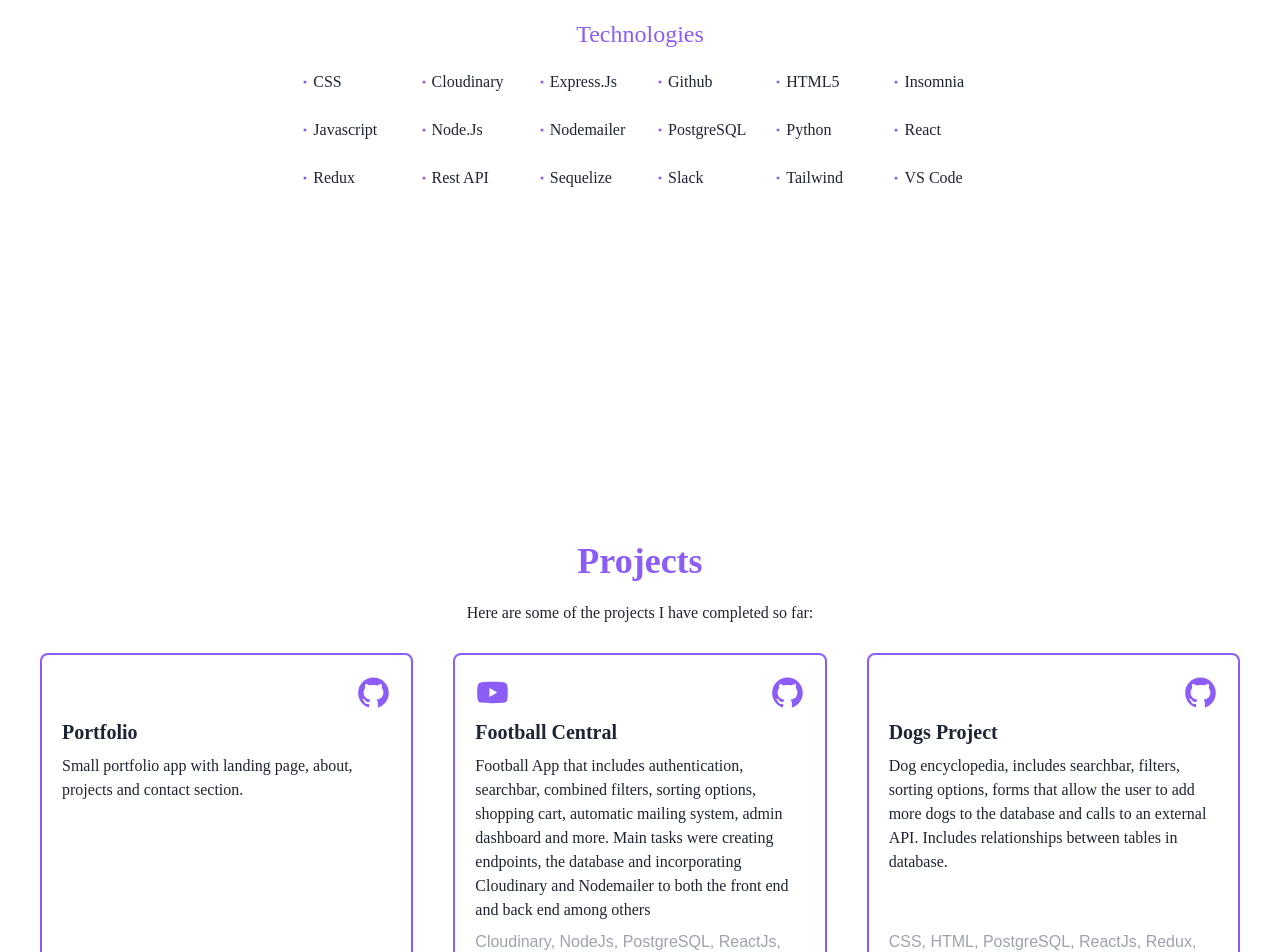
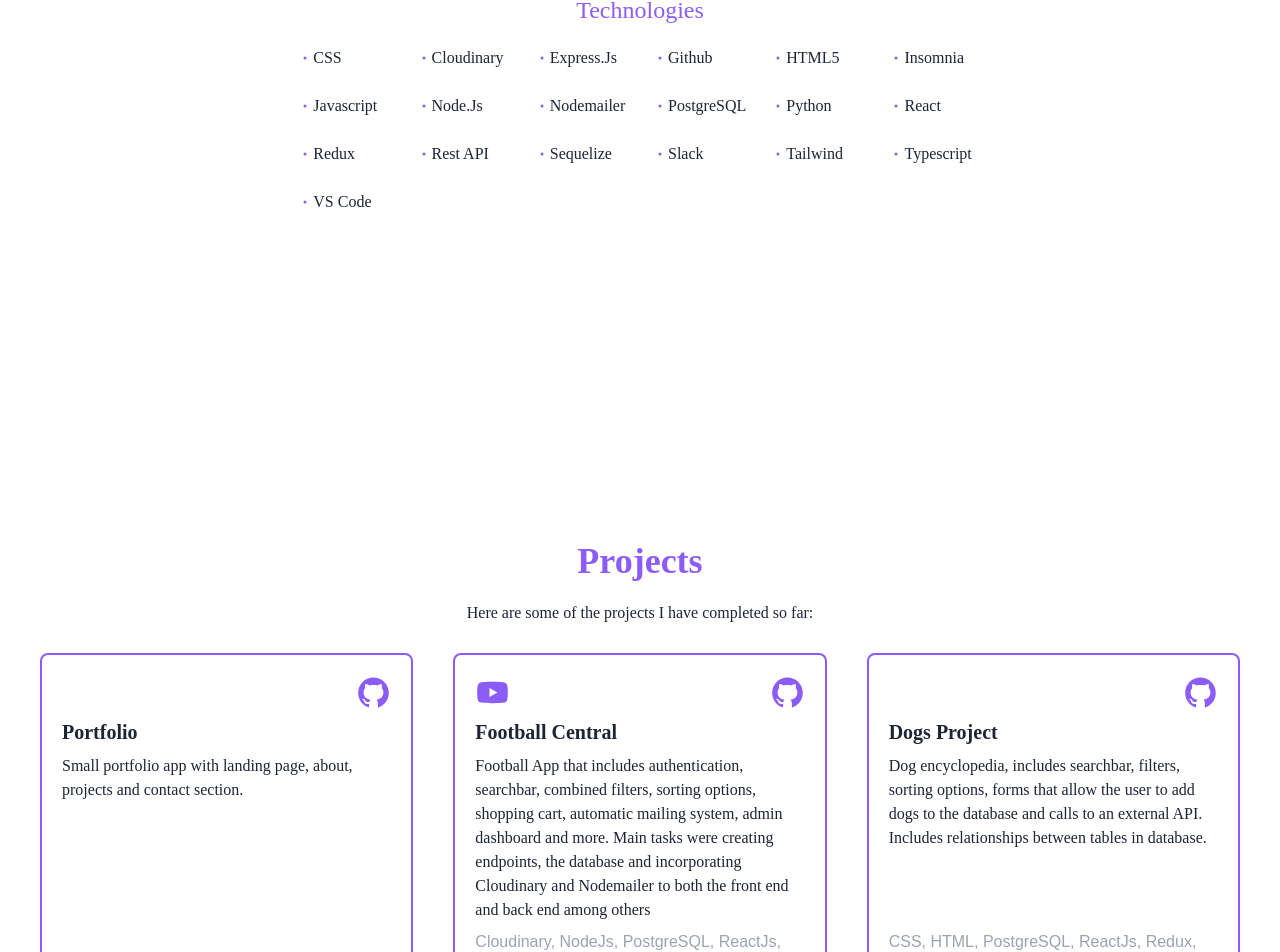
Before and after one commit to OMassano/Portfolio, a React (Create React App) app: page / in a window 1280 px wide. Shown: the part 1230-2182 px from the top of the page. Built offline with nearby package versions, Linux system fonts and the light colour scheme.

Commit message:
updated stack

```diff
--- a/src/context/languages.js
+++ b/src/context/languages.js
@@ -15,7 +15,7 @@
     projectHeader: "Projects",
     projectText: "Here are some of the projects I have completed so far:",
     projectDog:
-      "Dog encyclopedia, includes searchbar, filters, sorting options, forms that allow the user to add more dogs to the database and calls to an external API. Includes relationships between tables in database.",
+      "Dog encyclopedia, includes searchbar, filters, sorting options, forms that allow the user to add dogs to the database and calls to an external API. Includes relationships between tables in database.",
     projectFootball:
       "Football App that includes authentication, searchbar, combined filters, sorting options, shopping cart, automatic mailing system, admin dashboard and more. Main tasks were creating endpoints, the database and incorporating Cloudinary and Nodemailer to both the front end and back end among others",
     projectPortfolio:
--- a/src/data/technologyStack.js
+++ b/src/data/technologyStack.js
@@ -17,6 +17,7 @@
   { id: 16, name: "Python" },
   { id: 17, name: "Insomnia" },
   { id: 18, name: "Tailwind" },
+  {id:19, name:"Typescript"}
 ];
 
 const technologies = technologyStack.sort((a, b) => {
```
